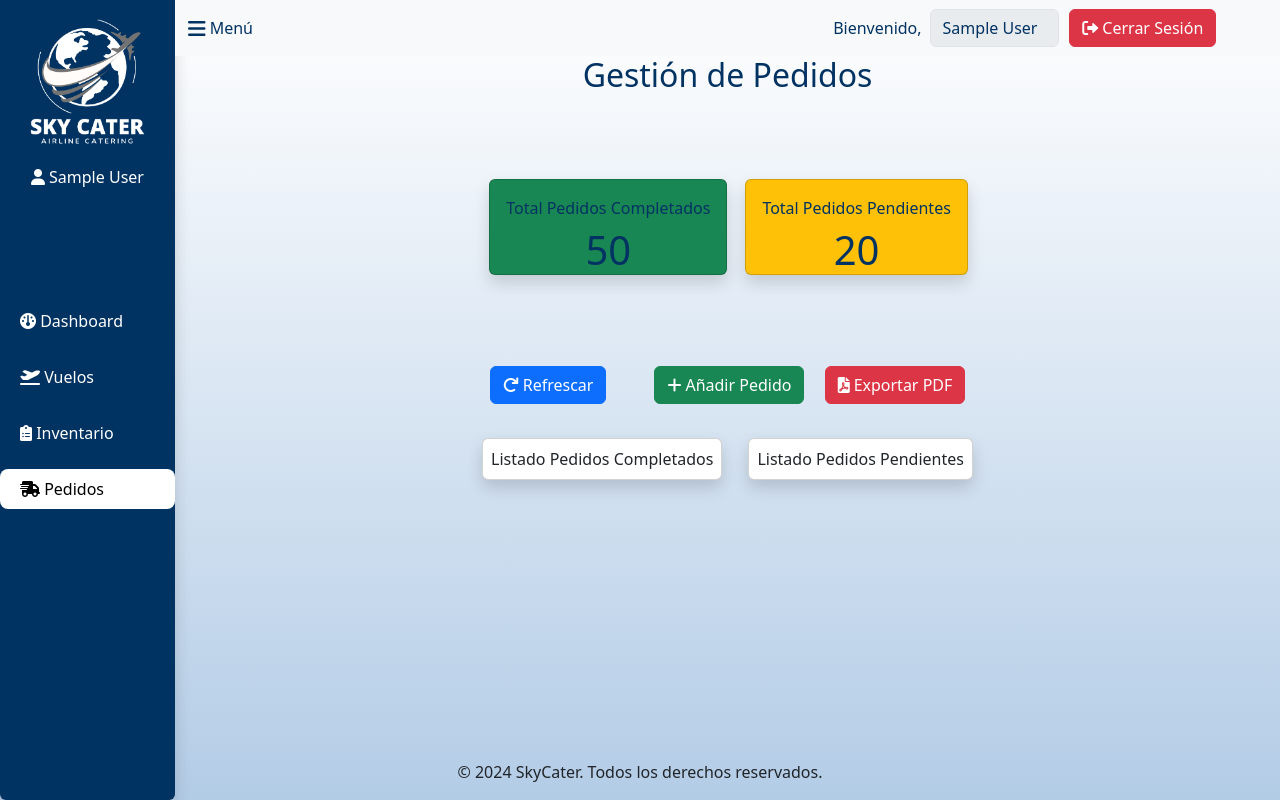
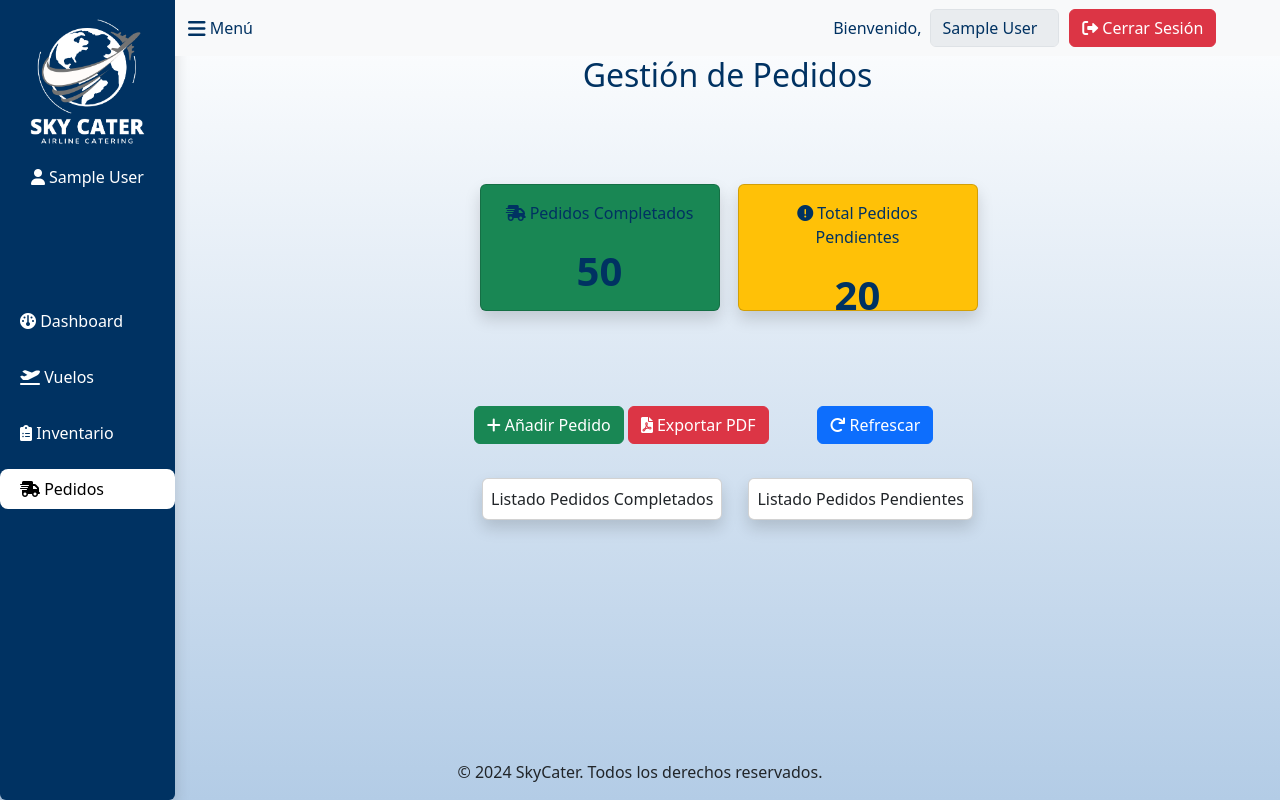
Before and after one commit to cpp981/SkyCater, a PHP site: page /pedido.php in a window 1280 px wide. Run offline with PHP 8.4, Linux system fonts and the light colour scheme; the visitor is signed in with stand-in values (Sample User, id 1); some libraries are stand-ins or nearby versions.

Commit message:
add: botones accion inventario. Vista pedidos

```diff
--- a/css/styles.css
+++ b/css/styles.css
@@ -43,6 +43,31 @@
     display: block;
 }
 
+.login-page {
+    position: relative;
+    min-height: 100vh; /* Asegura que la imagen cubra toda la altura de la pantalla */
+    background-image: url('../img/SkyCaterPlane.png'); /* Imagen de fondo */
+    background-size: cover; /* Hace que la imagen cubra toda la pantalla */
+    background-position: center; /* Centra la imagen */
+    background-attachment: fixed; /* Fija la imagen mientras haces scroll */
+}
+
+.background-overlay {
+    position: absolute;
+    top: 0;
+    left: 0;
+    width: 100%;
+    height: 100%;
+    background-color: rgba(255, 255, 255, 0.69); /* Capa semitransparente */
+    z-index: 1; /* Asegura que esté encima de la imagen de fondo */
+}
+
+.container.contLogin {
+    position: relative;
+    z-index: 2; /* Asegura que el contenido esté por encima de la capa semitransparente */
+}
+
+
 /* Logo */
 .logo {
     width: 200px;  /* Ajusta el ancho del logo */
@@ -50,6 +75,8 @@
     margin-top: -25px;
     margin-left: -25px;
     object-fit: contain;
+    position: relative;
+    z-index: 1;
 }
 .logo-menu{
     max-width: auto;
@@ -123,6 +150,9 @@ body.dark-mode {
 
 .indi {
     color: #003262;
+    max-width: 250px;
+    width: 240px;
+    height: 55%;
 }
 
 body.dark-mode .login-container {
--- a/public/index.php
+++ b/public/index.php
@@ -131,8 +131,8 @@ if (!isset($_SESSION['nombre'])) {
                     <div class="d-flex flex-column mb-5" style="margin-top: 37px;">
                         <div class="card shadow" style="height: 184px; width: 334px; margin-top: -27px;">
                             <div class="indi card-body ">
-                                <p class="text-center"><i class="fas fa-users me-2"></i>Personas a bordo con
-                                    intolerancias</p>
+                                <p class="text-center"><i class="fas fa-users me-2"></i>Personas con
+                                    intolerancias este mes</p>
                                 <h1 class="text-center" id="intolerancias" style="font-size: 4.5em;"></h1>
                                 <p class="text-end"><?php echo date('d M Y'); ?></p>
                             </div>
--- a/public/inventario.php
+++ b/public/inventario.php
@@ -95,7 +95,7 @@ if (!isset($_SESSION['nombre'])) {
                     <a id="refrescarTabla" class="btn btn-primary shadow rounded">
                         <i class="fas fa-redo"></i></a>
                     <!-- Modal -->
-                    <div class="modal fade shadow" id="exampleModal" tabindex="-1" aria-labelledby="exampleModalLabel"
+                    <div class="modal fade shadow-lg" data-bs-backdrop="static" id="exampleModal" tabindex="-1" aria-labelledby="exampleModalLabel"
                         aria-hidden="true">
                         <div class="modal-dialog" role="document">
                             <div class="modal-content">
@@ -179,6 +179,7 @@ if (!isset($_SESSION['nombre'])) {
                                     <th class="centered cabecera"></th>
                                     <th class="centered cabecera"></th>
                                     <th class="centered cabecera"></th>
+                                    <th class="centered cabecera"></th>
                                 </tr>
                             </thead>
                             <tbody id="tBodyProductos">
--- a/public/login.html
+++ b/public/login.html
@@ -25,6 +25,9 @@
 </head>
 
 <body class="d-flex flex-column login-page"> <!-- Clase específica para la página de login -->
+    <!-- Capa semitransparente añadida -->
+    <div class="background-overlay"></div>
+
     <nav class="navbar navbar-expand-lg navbar-light bg-light">
         <div class="d-flex flex-column align-items logoLogin">
             <!-- Logo de la aplicación -->
@@ -35,7 +38,7 @@
     </nav>
     <div class="container contLogin">
         <div class="d-flex justify-content-center h-100">
-            <div class="card shadow" style='width:24rem;'>
+            <div class="card shadow-lg" style='width:24rem;'>
                 <div class="card-header">
                     <h3 class="loginTittle">Login</h3>
                 </div>
@@ -70,4 +73,5 @@
     </div>
 </body>
 
+
 </html>
--- a/public/pedido.php
+++ b/public/pedido.php
@@ -83,28 +83,26 @@ if (!isset($_SESSION['nombre'])) {
 
                 <!-- Primer contenedor de tarjetas (pedidos completados y pendientes) -->
                 <div class="d-flex align-items-center justify-content-center mb-4">
-                    <div class="card bg-success me-2 p-3 mb-5 h-50 indi text-center rounded shadow"
-                        style="max-width: 250px;">
-                        Total Pedidos Completados
-                        <p class="text-center" style="font-size: 2.5em;">50</p>
+                    <div class="card bg-success me-2 p-3 mb-5 indi text-center rounded shadow">
+                        <p><i class="fas fa-truck-fast me-1"></i>Pedidos Completados</p>
+                        <p class="text-center fw-bold" style="font-size: 2.5em;">50</p>
                     </div>
-                    <div class="card bg-warning p-3 me-2 mb-5 h-50 indi text-center rounded shadow"
-                        style="max-width: 250px;">
-                        Total Pedidos Pendientes
-                        <p class="text-center" style="font-size: 2.5em;">20</p>
+                    <div class="card bg-warning p-3 me-2 mb-5 indi text-center rounded shadow">
+                        <p><i class="fas fa-circle-exclamation me-1"></i>Total Pedidos Pendientes</p>
+                        <p class="text-center fw-bold" style="font-size: 2.5em;">20</p>
                     </div>
                 </div>
 
                 <!-- Botones encima de las cards (se colocan fuera de las tarjetas) -->
-                <div class="d-flex justify-content-center mb-4">
-                    <!-- Botón "Refrescar" para la card de "Listado Pedidos Completados" -->
-                    <button class="btn btn-primary me-5" style="max-width: 250px;"><i class="fas fa-redo me-1"></i>Refrescar</button>
+                <div class="d-flex justify-content-center mb-4 me-5">
+                    <!-- Botones "Añadir Pedido" y "Exportar PDF" -->
+                    <div>
+                        <button class="btn btn-success" style="max-width: 250px;"><i class="fas fa-plus me-1"></i>Añadir Pedido</button>
+                        <button class="btn btn-danger me-5" style="max-width: 250px;"><i class="fas fa-file-pdf me-1"></i>Exportar PDF</button>
+                    </div>
+                    <!-- Botón "Refrescar" -->
+                    <button class="btn btn-primary " style="max-width: 250px;"><i class="fas fa-redo me-1"></i>Refrescar</button>
 
-                    <!-- Botones "Añadir Pedido" y "Exportar PDF" para la card de "Listado Pedidos Pendientes" -->
-                    <div>
-                        <button class="btn btn-success  me-3" style="max-width: 250px;"><i class="fas fa-plus me-1"></i>Añadir Pedido</button>
-                        <button class="btn btn-danger" style="max-width: 250px;"><i class="fas fa-file-pdf me-1"></i>Exportar PDF</button>
-                    </div>
                 </div>
 
                 <!-- Segundo contenedor de tarjetas (listados de pedidos completados y pendientes) -->
--- a/src/producto2.php
+++ b/src/producto2.php
@@ -1,7 +1,7 @@
 <?php
 require_once './include/Producto.php';
 header('Content-Type: application/json');
-//session_start();
+session_start();
 
 try
 {
--- a/src/session.php
+++ b/src/session.php
@@ -4,11 +4,13 @@ if (session_status() == PHP_SESSION_NONE)
 {
     session_start(
         [
-                    'cookie_lifetime' => 21600,  // Duración de la cookie (6 horas)
+                    'cookie_lifetime' => 0,  // Duración de la cookie (hasta que se cierre el navegador)
                     'cookie_secure' => true,     // Solo se enviará la cookie por HTTPS
                     'cookie_httponly' => true,   // Evita el acceso mediante JavaScript
                     'cookie_samesite' => 'Strict', // Previene CSRF
-    ]);
+                    'cookie_path' => '/',   // Disponible en toda la aplicación
+                    'cookie_domain' => '' // Lo dejamos en blanco para aplicarlo al dominio actual
+        ]);
 }
 
 // Regenerar el ID de sesión después de que el usuario inicie sesión
```
Also changed, not shown: js/inventario.js (+33 -4 lines).
